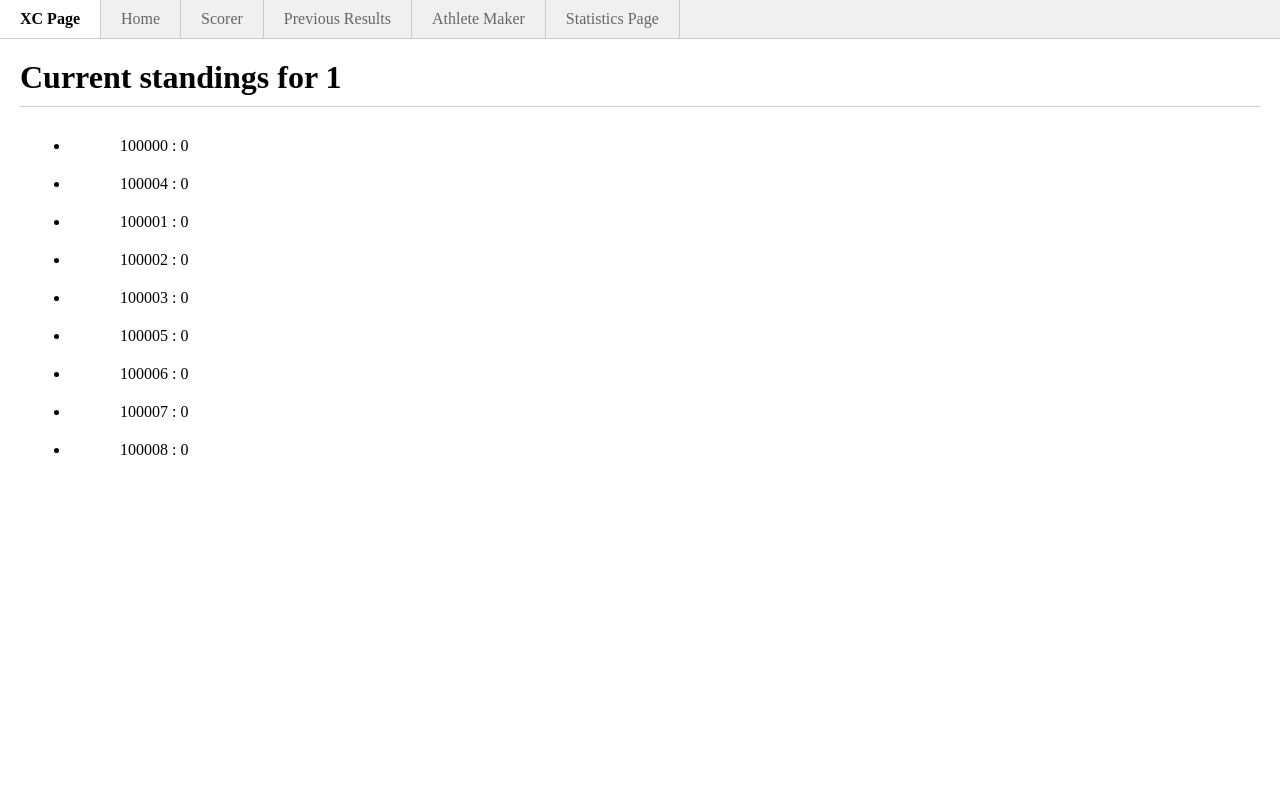
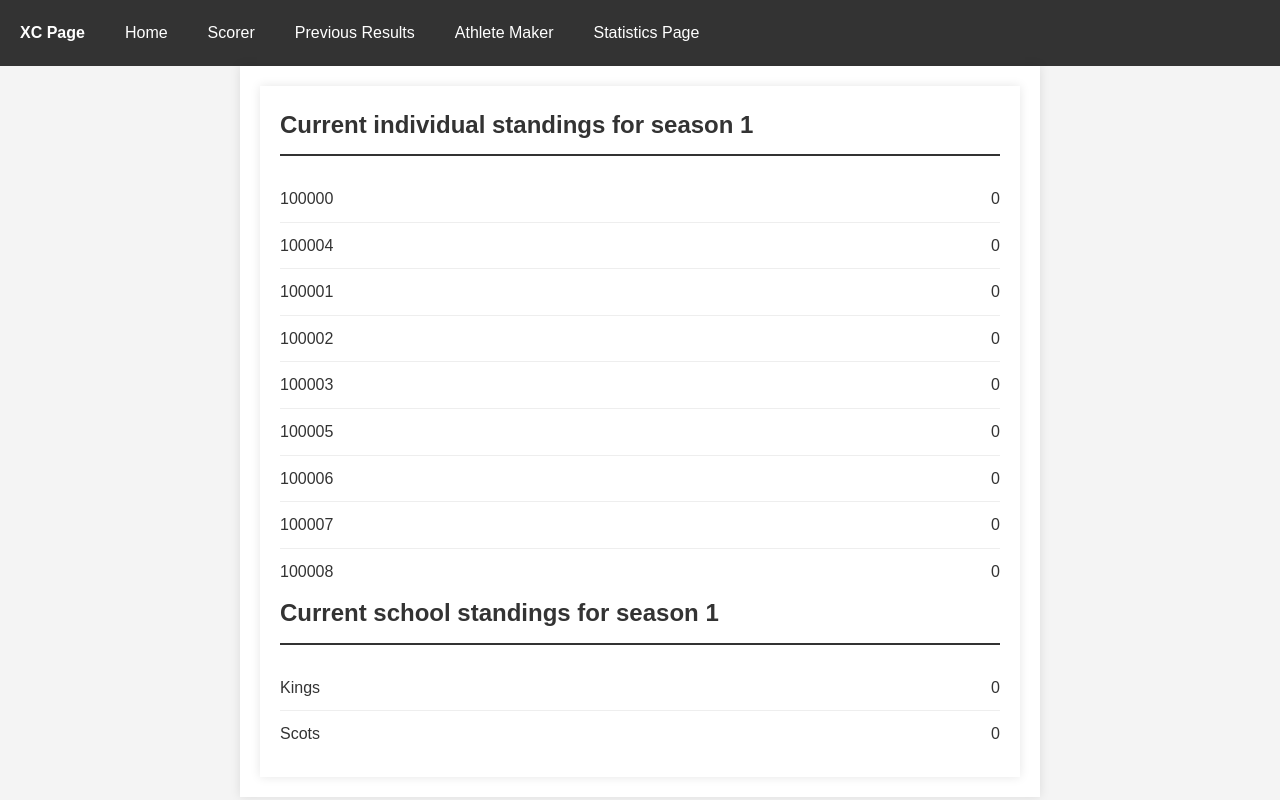
Before and after one commit to jack-muller/SDDmajorwork-XC, a Flask app: page /statspage in a window 1280 px wide. Run offline with Flask 3, Linux system fonts and the light colour scheme.

Commit message:
Seriously messed with CSS in a good way!

```diff
--- a/app/routes.py
+++ b/app/routes.py
@@ -567,13 +567,10 @@ def statspage():
 
     school_board_path = f'app/schoolscores/schoolboardseason{currentseason}.txt'
     athletes_path = "app/athletes.txt"
-    update_school_scores(currentseason, indiv_board_path, school_board_path, athletes_path)
+    fss = update_school_scores(currentseason, indiv_board_path, school_board_path, athletes_path)
+    print(fss)
 
-    #previous Individual winners
-
-    #previous school winners
-
-    return render_template('statspage.html', title="Statistics Page", indivscoredict=indivscoredict, currentseason=currentseason)
+    return render_template('statspage.html', title="Statistics Page", indivscoredict=indivscoredict, currentseason=currentseason, fss=fss)
 
 def read_number():
     with open("app/season.txt", "r") as f:
@@ -620,3 +617,5 @@ def update_school_scores(currentseason, indiv_board_path, school_board_path, ath
     with open(school_board_path, 'w') as f:
         for school, total_score in final_school_scores.items():
             f.write(f'{school}: {total_score}\n')
+
+    return final_school_scores
--- a/app/static/header.css
+++ b/app/static/header.css
@@ -2,20 +2,26 @@
   margin: 0;
   padding: 0;
   box-sizing: border-box;
+  font-family: Arial, sans-serif;
 }
 
-  /* Style for the top navigation bar */
+body {
+  background-color: #f4f4f4;
+  color: #333;
+  line-height: 1.6;
+}
+
 .navbar {
   display: flex;
-    background-color: #f0f0f0;
-    border-bottom: 1px solid #ccc;
+  background-color: #333;
+  padding: 10px 0;
 }
 
 .navbar-brand {
   padding: 10px 20px;
   font-weight: bold;
-    background-color: #fff;
-    border-right: 1px solid #ccc;
+  color: #fff;
+  text-decoration: none;
 }
 
 .navbar-links {
@@ -24,30 +30,49 @@
 }
 
 .navbar-links li {
-    border-right: 1px solid #ccc;
+  margin: 0;
+  padding: 0;
 }
 
 .navbar-links a {
   display: block;
   padding: 10px 20px;
   text-decoration: none;
-    color: #666;
+  color: #fff;
 }
 
 .navbar-links a:hover {
-    background-color: #e0e0e0;
+  background-color: #555;
 }
 
-  /* Style for the main content area */
 main {
+  max-width: 800px;
+  margin: 0 auto;
   padding: 20px;
+  background-color: #fff;
+  box-shadow: 0 0 10px rgba(0,0,0,0.1);
 }
 
-  /* Style for the page title */
 h1 {
   margin-bottom: 20px;
   padding-bottom: 10px;
-    border-bottom: 1px solid #ccc;
+  border-bottom: 2px solid #333;
+  color: #333;
+}
+
+.standings-list {
+  list-style-type: none;
+}
+
+.standings-item {
+  display: flex;
+  justify-content: space-between;
+  padding: 10px 0;
+  border-bottom: 1px solid #eee;
+}
+
+.standings-item:last-child {
+  border-bottom: none;
 }
 
 button {
@@ -58,26 +83,9 @@
   font-size: 16px;
   border-radius: 4px;
   cursor: pointer;
+  transition: background-color 0.3s ease;
 }
 
 button:hover {
   background-color: #285bb5;
 }
-
-li {
-  margin-left: 50px;
-  padding-top: 10px;
-  padding-bottom: 10px;
-}
-
-span {
-  margin-left: 50px;
-  padding-top: 10px;
-  padding-bottom: 10px;
-}
-
-.nav {
-  margin-left: 0px;
-  padding-top: 0px;
-  padding-bottom: 0px;
-}
--- a/app/templates/statspage.html
+++ b/app/templates/statspage.html
@@ -1,15 +1,29 @@
 {% extends "base.html" %}
 
 {% block content %}
+<main>
+    <section>
+        <h1>Current individual standings for season {{currentseason}}</h1>
+        <ul class="standings-list">
+            {% for athlete_id, score in indivscoredict.items() %}
+            <li class="standings-item">
+                <span class="athlete">{{athlete_id}}</span>
+                <span class="score">{{score}}</span>
+            </li>
+            {% endfor %}
+        </ul>
+    </section>
 
-    <h1>Current standings for {{currentseason}}</h1>
-    <ul>
-        {% for athlete_id,score in indivscoredict.items() %}
-        <li>
-            <span>{{athlete_id}} : {{score}}</span>
-        </li>
-        {% endfor %}
-    </ul>
-
-
+    <section>
+        <h1>Current school standings for season {{currentseason}}</h1>
+        <ul class="standings-list">
+            {% for school, score in fss.items() %}
+            <li class="standings-item">
+                <span class="school">{{school}}</span>
+                <span class="score">{{score}}</span>
+            </li>
+            {% endfor %}
+        </ul>
+    </section>
+</main>
 {% endblock %}
```
Also changed, not shown: app/schoolscores/schoolboardseason1.txt (+2 -8 lines). Lines whose indentation alone changed are shown as unchanged.
